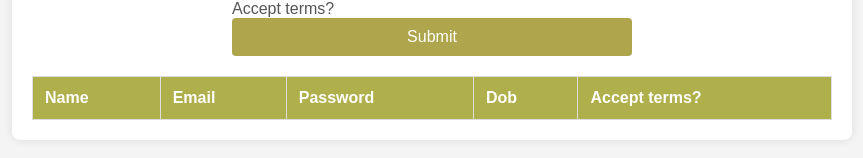
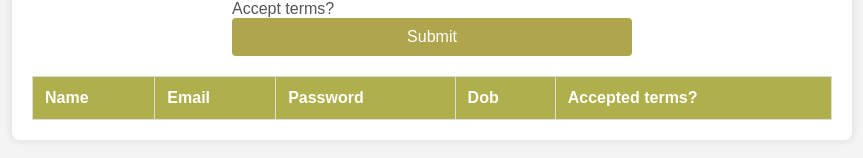
Before and after one commit to charanyareddy/wd101, a plain HTML site: page index.html in a window 1280 px wide. Shown: the part 500-658 px from the top of the page, without its empty margins (208-1071 px from the left). Drawn offline with Linux system fonts and the light colour scheme.

Commit message:
Update index.html

```diff
--- a/index.html
+++ b/index.html
@@ -39,7 +39,7 @@
                     <th>Email</th>
                     <th>Password</th>
                     <th>Dob</th>
-                    <th>Accept terms?</th>
+                    <th>Accepted terms?</th>
                 </tr>
             </thead>
             <tbody>
```
